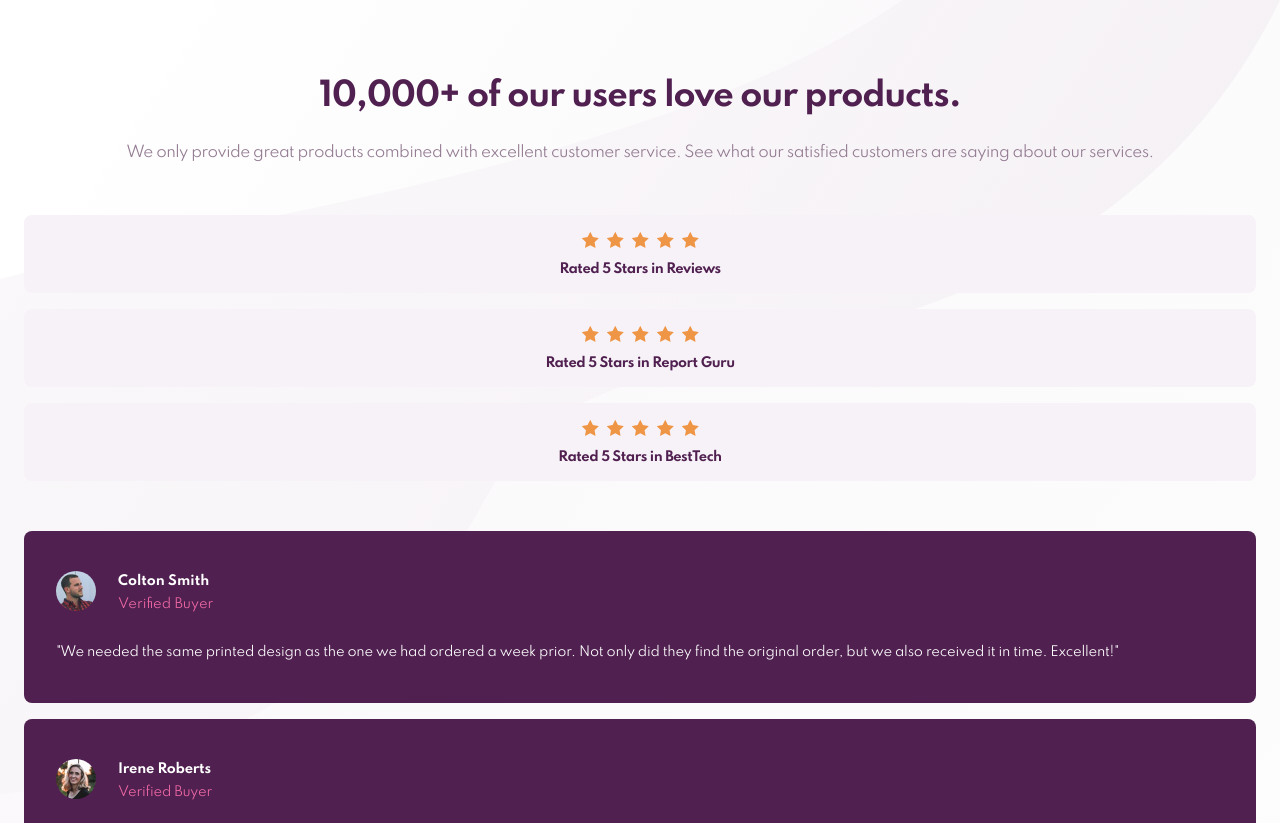
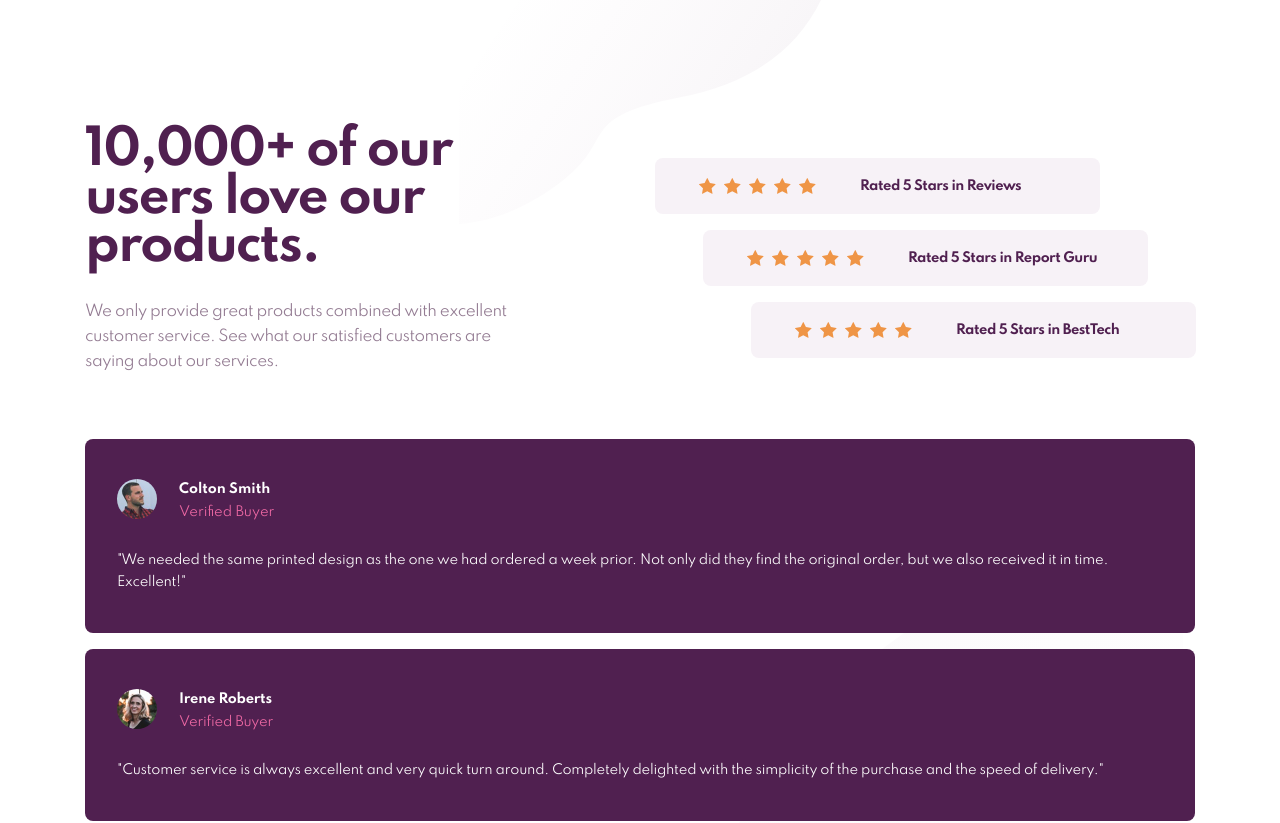
Before and after one commit to jnnrdn/social-proof-section, a website: page src/index.html in a window 1280 px wide. Shown: the top 823 px of the page. Drawn offline with nearby package versions, Linux system fonts and the light colour scheme; files that its build step writes are made by us from their sources; files whose address does not match are found by name.

```diff
--- a/src/index.html
+++ b/src/index.html
@@ -16,7 +16,8 @@
 
 <body>
   <main>
-    <section class="intro">
+    <div class="top-section">
+      <section class="intro top-section--split">
         <h1>10,000+ of our users love our products.</h1>
         <p>
           We only provide great products combined with excellent customer service.
@@ -24,7 +25,7 @@
         </p>
       </section>
 
-    <ul class="reviews">
+      <ul class="reviews top-section--split">
         <li class="reviews__single">
           <div class="reviews__stars">
             <span class="reviews__star"></span>
@@ -56,7 +57,7 @@
           <p>Rated 5 Stars in BestTech</p>
         </li>
       </ul>
-
+    </div>
     <ul class="cards">
       <li class="card">
         <div class="card__header">
--- a/src/scss/_base.scss
+++ b/src/scss/_base.scss
@@ -12,7 +12,16 @@
     background-image: url(../assets/bg-pattern-top-mobile.svg),url(../assets/bg-pattern-bottom-mobile.svg);
     background-position: top, bottom;
     background-repeat: no-repeat;
-    background-size: 100%, 100%;
+    background-size: 36.2rem, 108.5rem;
+
+    @media screen and (min-width: 80em) {
+        padding: 12.7rem 0;
+        text-align: left;
+
+        background-image: url(../assets/bg-pattern-top-desktop.svg),url(../assets/bg-pattern-bottom-desktop.svg);
+        background-position: top, bottom;
+        background-repeat: no-repeat;
+    }
 }
 
 h1,
@@ -25,6 +34,11 @@
     font-size: 3.2rem;
     margin-bottom: 2.8rem;
     letter-spacing: -1.14px;
+
+    @media screen and (min-width: 80em) {
+        font-size: 4.8rem;
+        letter-spacing: -1.71px;
+    }
 }
 
 p {
@@ -38,6 +52,34 @@
     padding: 0;
 }
 
+main {
+    max-width: 60ch;
+    margin: 0 auto;
+
+    @media screen and (min-width: 80em) {
+        max-width: 74em;
+    }
+}
+
+.top-section {
+    @media screen and (min-width: 80em) {
+        display: flex;
+    }
+
+    &--split {
+        @media screen and (min-width: 80em) {
+            max-width: 44.5rem;
+        }
+    }
+
+    & > * + &--split {
+        @media screen and (min-width: 80em) {
+            margin-left: 12.5rem;
+            max-width: 54rem;
+        }
+    }
+}
+
 .intro,
 .cards {
     margin-bottom: 5rem;
--- a/src/scss/_reviews.scss
+++ b/src/scss/_reviews.scss
@@ -14,6 +14,22 @@
         font-weight: 700;
         padding: 1.7rem 0;
         margin: 1.6rem auto;
+
+        @media screen and (min-width: 80em) {
+            width: 44.5rem;
+            display: flex;
+            align-items: center;
+            padding: 2rem 4.4rem;
+            margin-left: 0;
+
+            &:nth-child(2) {
+                margin-left: 4.8rem;
+            }
+
+            &:nth-child(3) {
+                margin-left: calc(4.8*2rem);
+            }
+        }
     }
 
     &__stars {
@@ -21,6 +37,10 @@
         width: 11.7rem;
         margin: 0 auto 1.5rem;
         justify-content: space-between;
+
+        @media screen and (min-width: 80em) {
+            margin: 0 4.4rem 0 0;
+        }
     }
 
     &__star {
```
Lines whose indentation alone changed are shown as unchanged.
